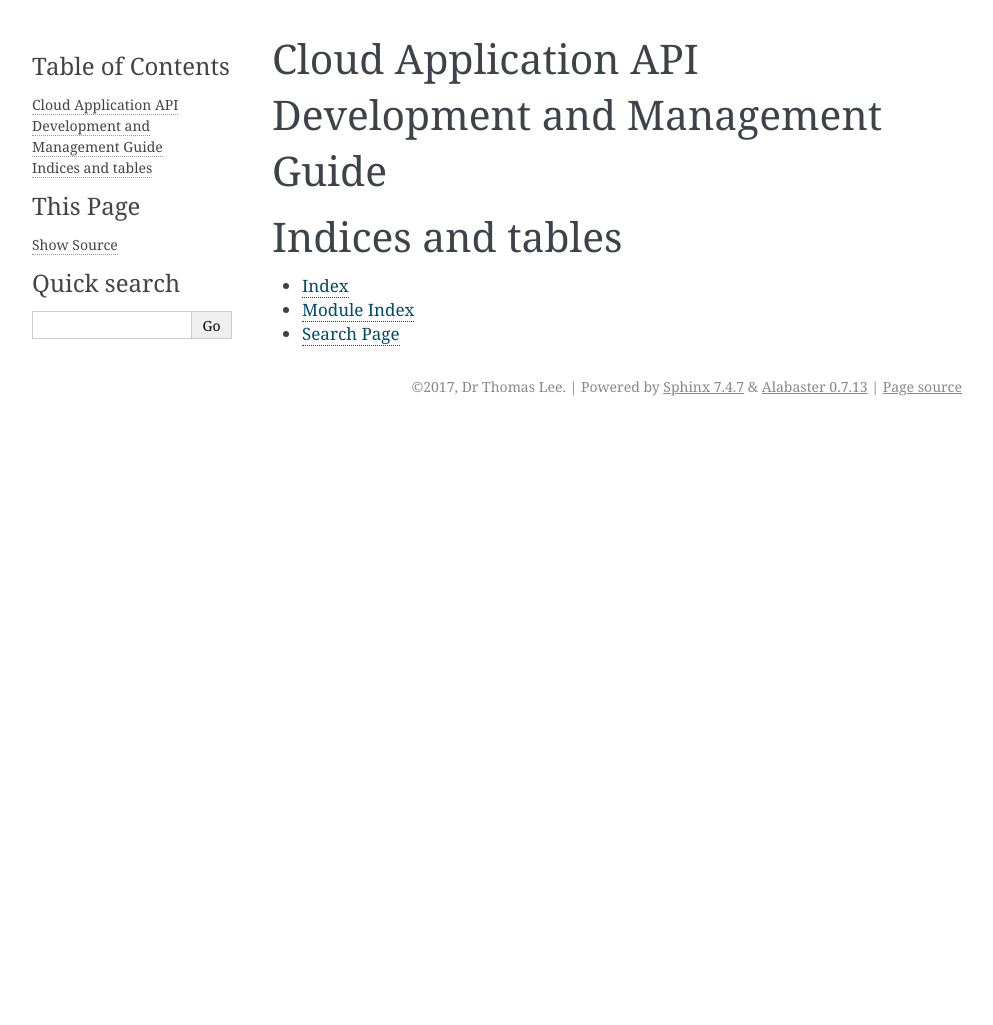
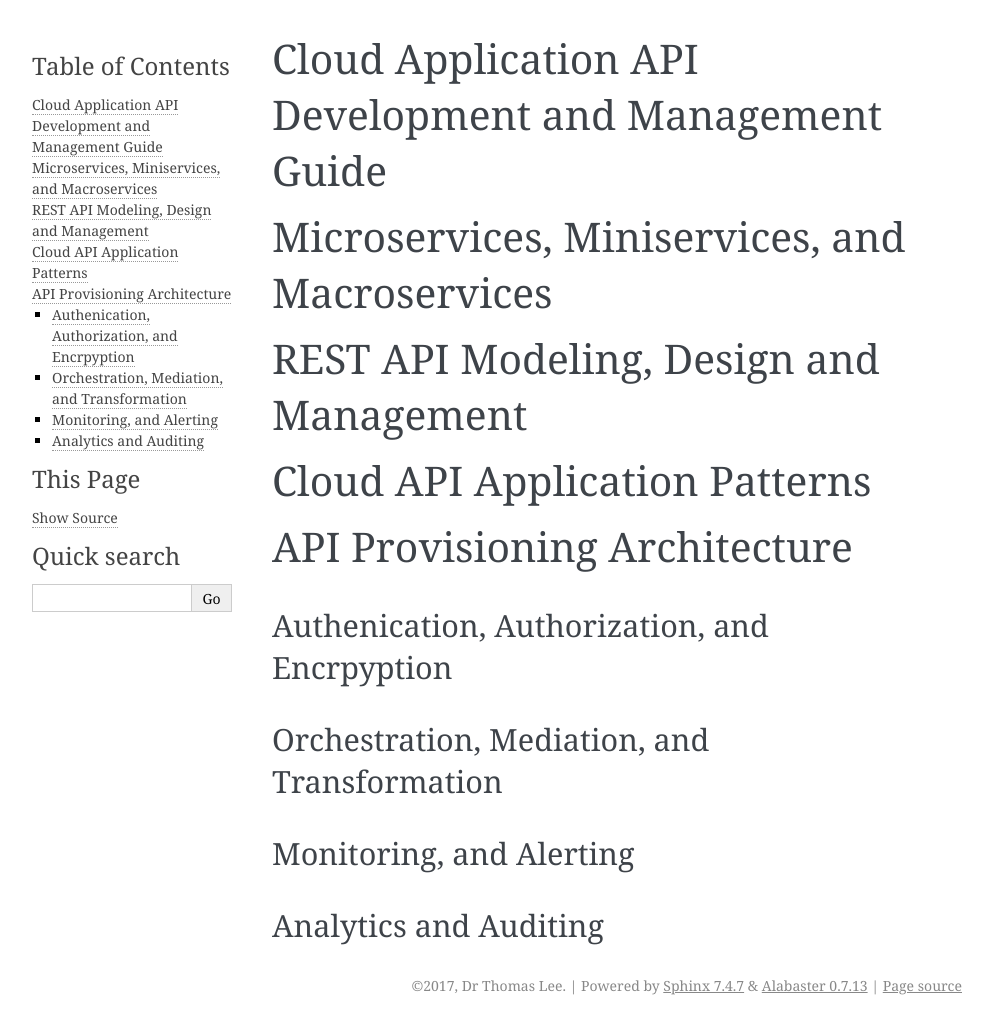
Before and after one commit to throput/apidev, a Sphinx documentation site: the page built from docs/source/index.rst, in a window 1280 px wide. Shown: the whole page, without its empty margins (148-1141 px from the left). Built offline with Sphinx 7.4.7, drawn with Linux system fonts in a browser that asks for light colours; before the commit the page ends 900 px from its top, so only the background shows below that.

Commit message:
modify index

```diff
--- a/docs/source/index.rst
+++ b/docs/source/index.rst
@@ -10,11 +10,26 @@ Cloud Application API Development and Management Guide
    :maxdepth: 2
    :caption: Contents:
 
+Microservices, Miniservices, and Macroservices
+==============================================
 
+REST API Modeling, Design and Management
+========================================
 
-Indices and tables
-==================
+Cloud API Application Patterns
+==============================
 
-* :ref:`genindex`
-* :ref:`modindex`
-* :ref:`search`
+API Provisioning Architecture
+=============================
+
+Authenication, Authorization, and Encrpyption
+~~~~~~~~~~~~~~~~~~~~~~~~~~~~~~~~~~~~~~~~~~~~~
+
+Orchestration, Mediation, and Transformation
+~~~~~~~~~~~~~~~~~~~~~~~~~~~~~~~~~~~~~~~~~~~~
+
+Monitoring, and Alerting
+~~~~~~~~~~~~~~~~~~~~~~~~
+
+Analytics and Auditing
+~~~~~~~~~~~~~~~~~~~~~~
```
Also changed, not shown: requirements.txt (added, +27 -0 lines).
